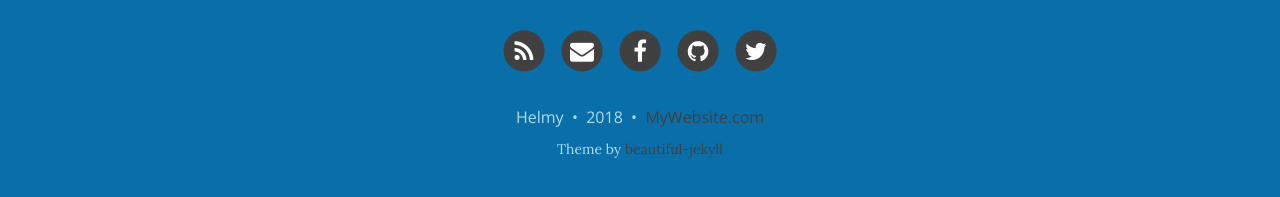
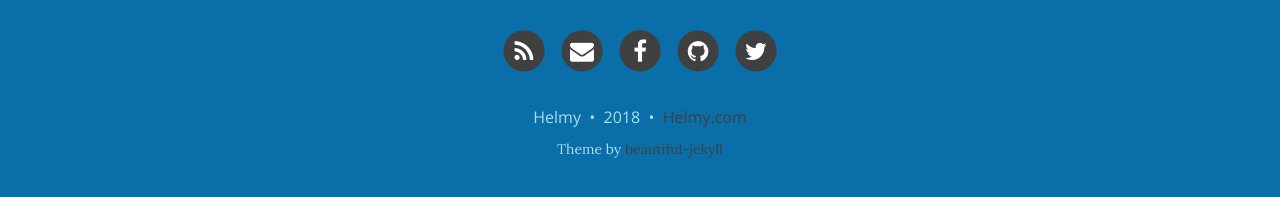
Before and after one commit to M-Helmy/m-helmy.github.io, a Jekyll site: the page built from index.html, in a window 1280 px wide and 900 px high, scrolled down 1140 px. Shown: the part 690-887 px from the top of the window. Built offline with Jekyll 4.4.1, drawn with Linux system fonts in a browser that asks for light colours; nearby versions of some CDN libraries; the list of posts is cut into pages by our own code.

Commit message:
Change the website Name

```diff
--- a/_config.yml
+++ b/_config.yml
@@ -99,7 +99,7 @@ share-links-active:
 
 # How to display the link to the website in the footer
 # Remove this if you don't want a link in the footer
-url-pretty: "MyWebsite.com"  # eg. "deanattali.com/beautiful-jekyll"
+url-pretty: "Helmy.com"  # eg. "m-helmy.github.io"
 
 # --- Web Statistics Section --- #
 
```
